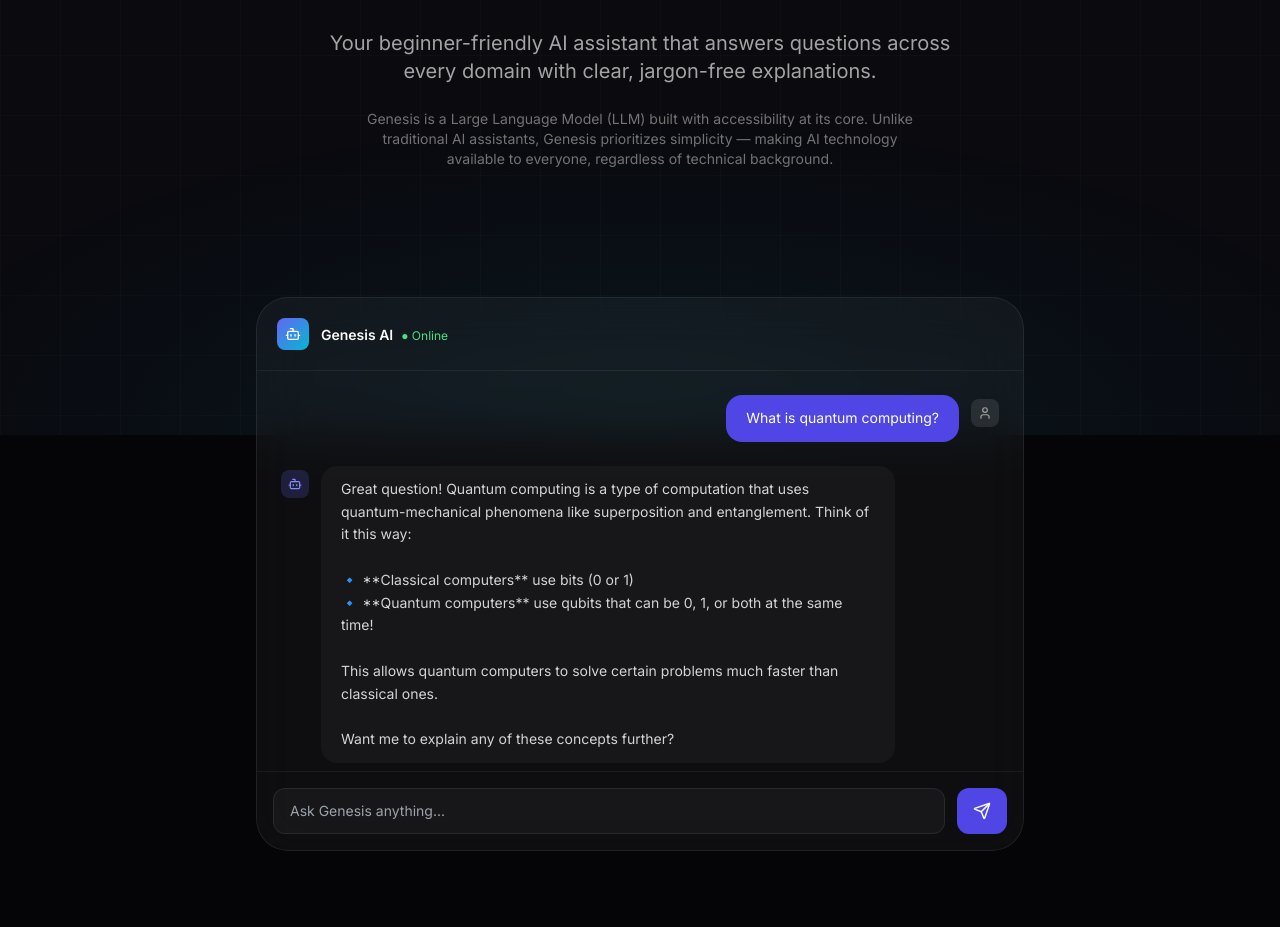
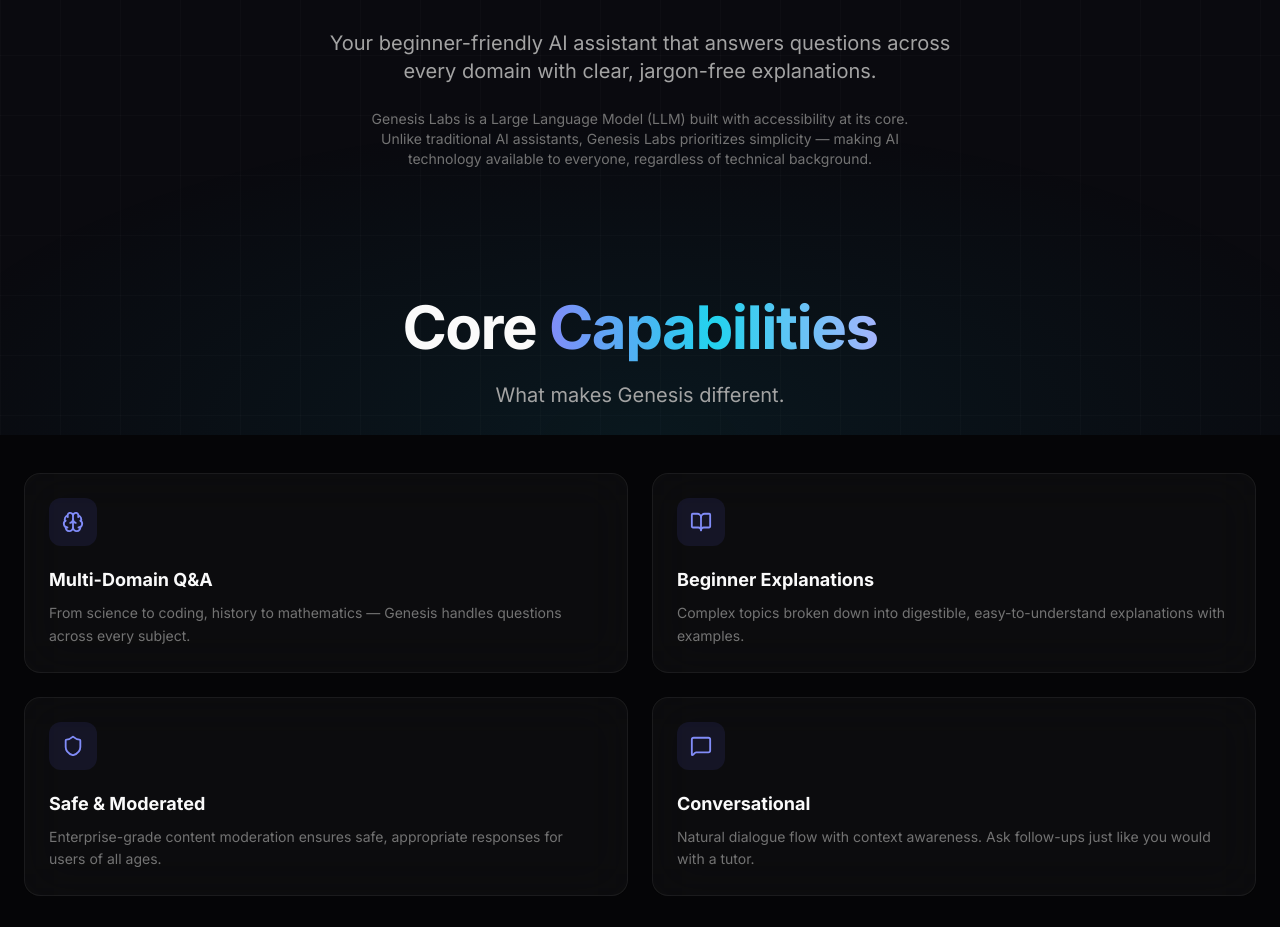
Before and after one commit to YaswanthKandikattu01/Genisis_web, a Next.js app: page /genesis in a window 1280 px wide. Shown: the part 365-1292 px from the top of the page. Built offline with nearby package versions, Linux system fonts and the light colour scheme.

Commit message:
Rename to Genesis Labs and update hackathon details

```diff
--- a/src/app/careers/page.tsx
+++ b/src/app/careers/page.tsx
@@ -73,7 +73,7 @@ export default function CareersPage() {
                         Software Development Engineer – 1
                     </h2>
                     <p className="text-neutral-400 mb-8 max-w-2xl leading-relaxed">
-                        We&apos;re looking for talented engineers to build and scale Genesis AI.
+                        We&apos;re looking for talented engineers to build and scale Genesis Labs.
                         You&apos;ll work on LLM integration, API development, and full-stack product features.
                     </p>
 
--- a/src/app/contact/page.tsx
+++ b/src/app/contact/page.tsx
@@ -48,13 +48,13 @@ export default function ContactPage() {
                         transition={{ delay: 0.1 }}
                         className="text-lg text-neutral-400 mb-12 leading-relaxed"
                     >
-                        Have questions about Genesis or the Hackathon? Our team is here to help.
+                        Have questions about Genesis Labs or the Hackathon? Our team is here to help.
                         Expect a response within 24 hours.
                     </motion.p>
 
                     <div className="space-y-8">
                         {[
-                            { icon: Mail, title: "Email", desc: "support@genesis-ai.com" },
+                            { icon: Mail, title: "Email", desc: "kandikattu.career@gmail.com" },
                             { icon: MessageCircle, title: "Live Chat", desc: "Available 10 AM – 6 PM IST" },
                             { icon: MapPin, title: "Office", desc: "Remote-First | HQ: Bengaluru, India" },
                         ].map((item, i) => (
--- a/src/app/genesis/page.tsx
+++ b/src/app/genesis/page.tsx
@@ -2,12 +2,7 @@
 
 import { motion } from "framer-motion";
 import { useState } from "react";
-import { Bot, Send, User, Sparkles, MessageSquare, Brain, Shield, BookOpen, ChevronDown, HelpCircle } from "lucide-react";
-
-const demoMessages = [
-    { role: "user", text: "What is quantum computing?" },
-    { role: "ai", text: "Great question! Quantum computing is a type of computation that uses quantum-mechanical phenomena like superposition and entanglement. Think of it this way:\n\n🔹 **Classical computers** use bits (0 or 1)\n🔹 **Quantum computers** use qubits that can be 0, 1, or both at the same time!\n\nThis allows quantum computers to solve certain problems much faster than classical ones.\n\nWant me to explain any of these concepts further?" },
-];
+import { Sparkles, MessageSquare, Brain, Shield, BookOpen, ChevronDown, HelpCircle } from "lucide-react";
 
 const capabilities = [
     { icon: Brain, title: "Multi-Domain Q&A", desc: "From science to coding, history to mathematics — Genesis handles questions across every subject." },
@@ -31,19 +26,7 @@ const faqs = [
 ];
 
 export default function GenesisPage() {
-    const [chatInput, setChatInput] = useState("");
-    const [messages, setMessages] = useState(demoMessages);
     const [openFaq, setOpenFaq] = useState<number | null>(null);
-
-    const handleSend = () => {
-        if (!chatInput.trim()) return;
-        setMessages([
-            ...messages,
-            { role: "user", text: chatInput },
-            { role: "ai", text: "I'm a demo! In the full version, I'd provide a detailed, beginner-friendly answer to your question. Stay tuned for the public beta! 🚀" },
-        ]);
-        setChatInput("");
-    };
 
     return (
         <div className="max-w-7xl mx-auto px-6">
@@ -66,7 +49,7 @@ export default function GenesisPage() {
                     transition={{ delay: 0.1 }}
                     className="section-heading mb-6"
                 >
-                    Meet <span className="gradient-text">Genesis</span>
+                    Meet <span className="gradient-text">Genesis Labs</span>
                 </motion.h1>
 
                 <motion.p
@@ -85,75 +68,10 @@ export default function GenesisPage() {
                     transition={{ delay: 0.3 }}
                     className="text-sm text-neutral-500 max-w-xl mx-auto"
                 >
-                    Genesis is a Large Language Model (LLM) built with accessibility at its core.
-                    Unlike traditional AI assistants, Genesis prioritizes simplicity — making AI
+                    Genesis Labs is a Large Language Model (LLM) built with accessibility at its core.
+                    Unlike traditional AI assistants, Genesis Labs prioritizes simplicity — making AI
                     technology available to everyone, regardless of technical background.
                 </motion.p>
-            </section>
-
-            {/* ─── DEMO CHAT ─── */}
-            <section className="mb-32">
-                <motion.div
-                    initial={{ opacity: 0, y: 30 }}
-                    whileInView={{ opacity: 1, y: 0 }}
-                    viewport={{ once: true }}
-                    className="max-w-3xl mx-auto glass rounded-[2rem] overflow-hidden"
-                >
-                    {/* Chat header */}
-                    <div className="p-5 border-b border-white/[0.06] flex items-center gap-3">
-                        <div className="w-8 h-8 rounded-lg bg-gradient-to-br from-primary to-accent flex items-center justify-center">
-                            <Bot size={16} className="text-white" />
-                        </div>
-                        <div>
-                            <span className="font-semibold text-sm">Genesis AI</span>
-                            <span className="text-xs text-green-400 ml-2">● Online</span>
-                        </div>
-                    </div>
-
-                    {/* Messages */}
-                    <div className="p-6 space-y-6 max-h-[400px] overflow-y-auto">
-                        {messages.map((msg, i) => (
-                            <div key={i} className={`flex gap-3 ${msg.role === "user" ? "justify-end" : ""}`}>
-                                {msg.role === "ai" && (
-                                    <div className="w-7 h-7 rounded-lg bg-primary/20 flex items-center justify-center flex-shrink-0 mt-1">
-                                        <Bot size={14} className="text-primary-400" />
-                                    </div>
-                                )}
-                                <div className={`max-w-[80%] rounded-2xl px-5 py-3 text-sm leading-relaxed ${msg.role === "user"
-                                    ? "bg-primary-600 text-white"
-                                    : "bg-white/[0.04] text-neutral-300"
-                                    }`}>
-                                    <span className="whitespace-pre-wrap">{msg.text}</span>
-                                </div>
-                                {msg.role === "user" && (
-                                    <div className="w-7 h-7 rounded-lg bg-white/10 flex items-center justify-center flex-shrink-0 mt-1">
-                                        <User size={14} className="text-neutral-400" />
-                                    </div>
-                                )}
-                            </div>
-                        ))}
-                    </div>
-
-                    {/* Input */}
-                    <div className="p-4 border-t border-white/[0.06]">
-                        <div className="flex gap-3">
-                            <input
-                                type="text"
-                                value={chatInput}
-                                onChange={(e) => setChatInput(e.target.value)}
-                                onKeyDown={(e) => e.key === "Enter" && handleSend()}
-                                placeholder="Ask Genesis anything..."
-                                className="flex-1 bg-white/[0.04] border border-white/[0.08] rounded-xl px-4 py-3 text-sm outline-none focus:border-primary/40 transition-colors"
-                            />
-                            <button
-                                onClick={handleSend}
-                                className="px-4 py-3 bg-primary-600 rounded-xl hover:bg-primary-500 transition-colors"
-                            >
-                                <Send size={18} />
-                            </button>
-                        </div>
-                    </div>
-                </motion.div>
             </section>
 
             {/* ─── CAPABILITIES ─── */}
--- a/src/app/payment-failure/page.tsx
+++ b/src/app/payment-failure/page.tsx
@@ -43,7 +43,7 @@ function FailureContent() {
                 </div>
 
                 <p className="text-xs text-neutral-600 mt-8">
-                    If you were charged, contact support@genesis-ai.com with your details.
+                    If you were charged, contact kandikattu.career@gmail.com with your details.
                 </p>
             </motion.div>
         </div>
--- a/src/app/payment-success/page.tsx
+++ b/src/app/payment-success/page.tsx
@@ -23,7 +23,7 @@ function SuccessContent() {
 
                 <h1 className="text-3xl font-bold mb-4">Payment Successful!</h1>
                 <p className="text-neutral-400 mb-8 leading-relaxed">
-                    Your registration for Genesis AI Hackathon 2026 is confirmed.
+                    Your registration for Genesis Labs Hackathon 2026 is confirmed.
                     A confirmation email has been sent to your registered address.
                 </p>
 
--- a/src/app/privacy/page.tsx
+++ b/src/app/privacy/page.tsx
@@ -50,7 +50,7 @@ export default function PrivacyPage() {
                 <section className="glass-card">
                     <h2 className="text-lg font-bold mb-4">Your Rights</h2>
                     <ul className="space-y-2 text-sm text-neutral-400 leading-relaxed list-disc pl-5">
-                        <li>You may request deletion of your data by contacting support@genesis-ai.com.</li>
+                        <li>You may request deletion of your data by contacting kandikattu.career@gmail.com.</li>
                         <li>You may opt out of promotional emails at any time.</li>
                         <li>Contact us for any data-related queries or concerns.</li>
                     </ul>
--- a/src/app/refunds/page.tsx
+++ b/src/app/refunds/page.tsx
@@ -52,7 +52,7 @@ export default function RefundsPage() {
                     <h2 className="text-lg font-bold mb-4">How to Request a Refund</h2>
                     <p className="text-sm text-neutral-400 leading-relaxed">
                         If you believe you are eligible for a refund, please email{" "}
-                        <strong className="text-primary-400">support@genesis-ai.com</strong>{" "}
+                        <strong className="text-primary-400">kandikattu.career@gmail.com</strong>{" "}
                         with your registered email, transaction ID, and reason for the request.
                         Our team will respond within 48 hours.
                     </p>
--- a/src/components/Footer.tsx
+++ b/src/components/Footer.tsx
@@ -13,7 +13,7 @@ const footerLinks = {
         { name: "Refund Policy", href: "/refunds" },
     ],
     Product: [
-        { name: "Genesis AI", href: "/genesis" },
+        { name: "Genesis Labs", href: "/genesis" },
         { name: "Features", href: "/features" },
         { name: "Hackathon 2026", href: "/hackathon" },
     ],
@@ -67,7 +67,7 @@ export default function Footer() {
                 {/* Bottom */}
                 <div className="mt-16 pt-8 border-t border-white/[0.04] flex flex-col md:flex-row justify-between items-center gap-4">
                     <p className="text-xs text-neutral-600">
-                        © 2026 Genesis AI Platform. All rights reserved.
+                        © 2026 Genesis Labs Platform. All rights reserved.
                     </p>
                     <div className="flex items-center gap-6">
                         <span className="text-xs text-neutral-600">Built with ❤️ for the future</span>
--- a/src/components/Navbar.tsx
+++ b/src/components/Navbar.tsx
@@ -8,7 +8,7 @@ import { useState, useEffect } from "react";
 
 const navLinks = [
   { name: "Home", href: "/" },
-  { name: "Genesis AI", href: "/genesis" },
+  { name: "Genesis Labs", href: "/genesis" },
   { name: "Hackathon", href: "/hackathon" },
   { name: "Features", href: "/features" },
   { name: "About", href: "/about" },
```
Also changed, not shown: src/app/hackathon/page.tsx (+8 -50 lines), src/lib/email.ts (+7 -7 lines), 1 other file (tests, documents, lock files or other folders).
